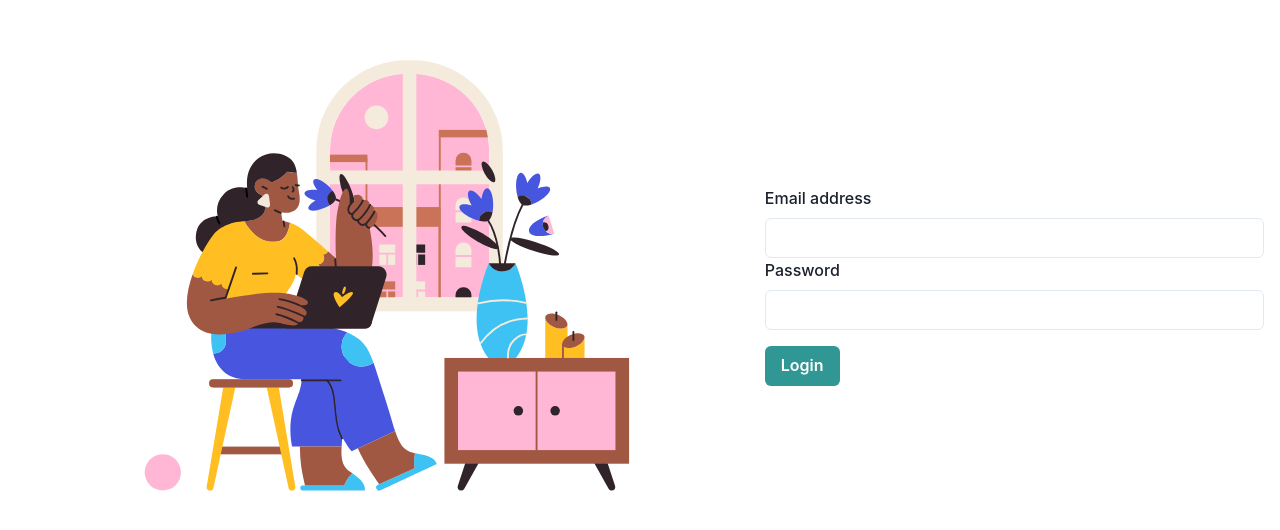
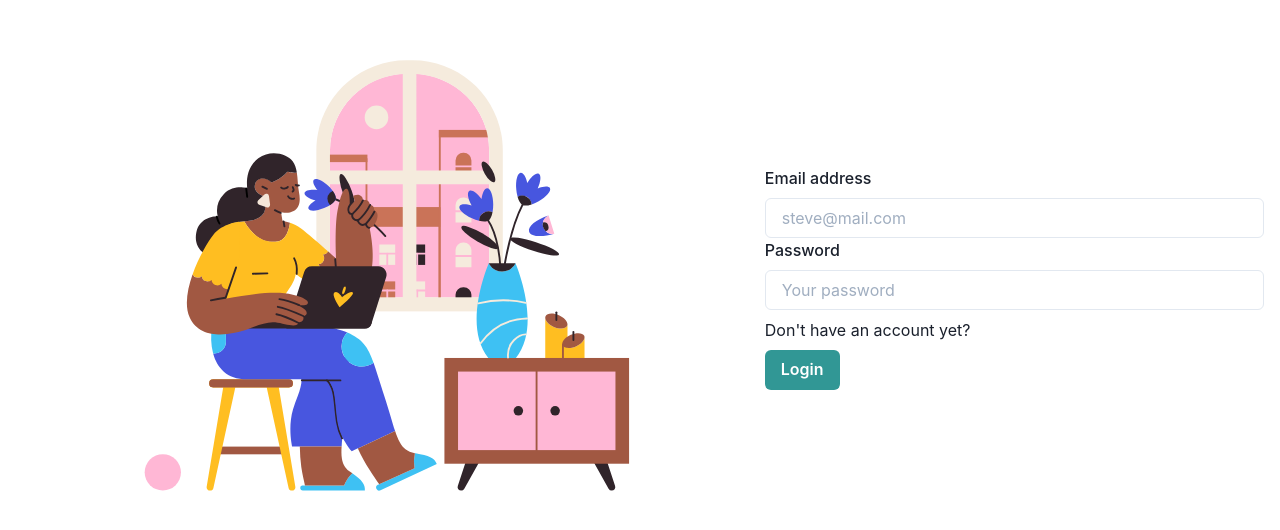
Before and after one commit to erick-sk/front-peruapps, a React (Create React App) app: page / in a window 1280 px wide. Shown: the part 122-652 px from the top of the page. Built offline with nearby package versions, Linux system fonts and the light colour scheme.

Commit message:
Style missing placeholders added
Better user experience
- Login.jsx added attributes and placeholders

```diff
--- a/src/components/auth/Login.jsx
+++ b/src/components/auth/Login.jsx
@@ -9,6 +9,8 @@ import {
 	FormLabel,
 	Button,
 	Center,
+	Text,
+	Link,
 } from '@chakra-ui/react';
 import MainImage from '../../images/main-img.svg';
 
@@ -22,12 +24,28 @@ const Login = () => {
 					</Center>
 					<Spacer />
 					<Center w="40%">
-						<FormControl mt={4}>
-							<FormLabel>Email address</FormLabel>
-							<Input type="email" />
-							<FormLabel>Password</FormLabel>
-							<Input type="password" />
-							<Button mt={4} colorScheme="teal" type="submit">
+						<FormControl>
+							<FormLabel htmlFor="email">Email address</FormLabel>
+							<Input
+								type="email"
+								id="email"
+								name="email"
+								placeholder="steve@mail.com"
+							/>
+
+							<FormLabel htmlFor="password">Password</FormLabel>
+							<Input
+								type="password"
+								id="password"
+								name="password"
+								placeholder="Your password"
+							/>
+
+							<Text fontSize="mm" mt="2">
+								<Link href="/register">Don't have an account yet?</Link>
+							</Text>
+
+							<Button mt={2} colorScheme="teal" type="submit">
 								Login
 							</Button>
 						</FormControl>
```
